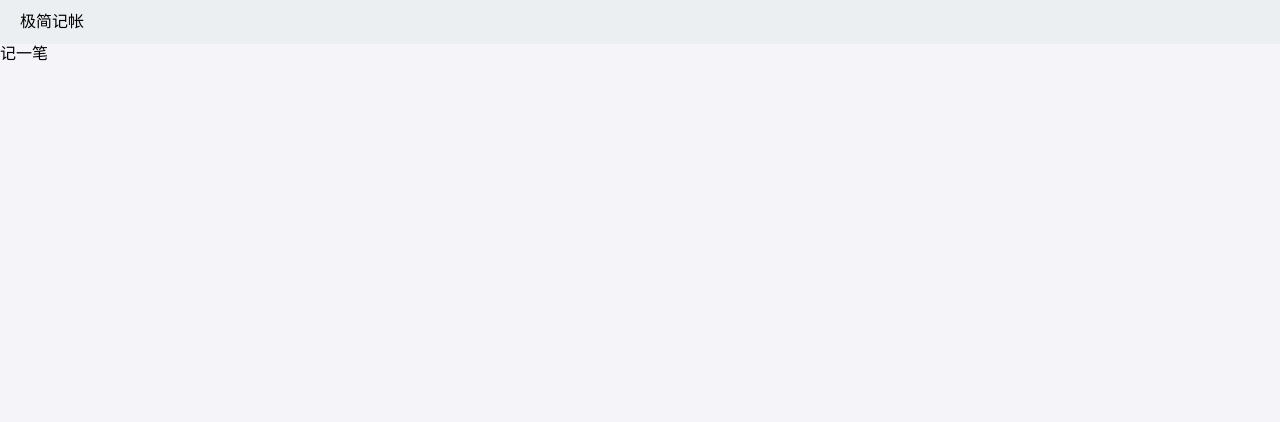
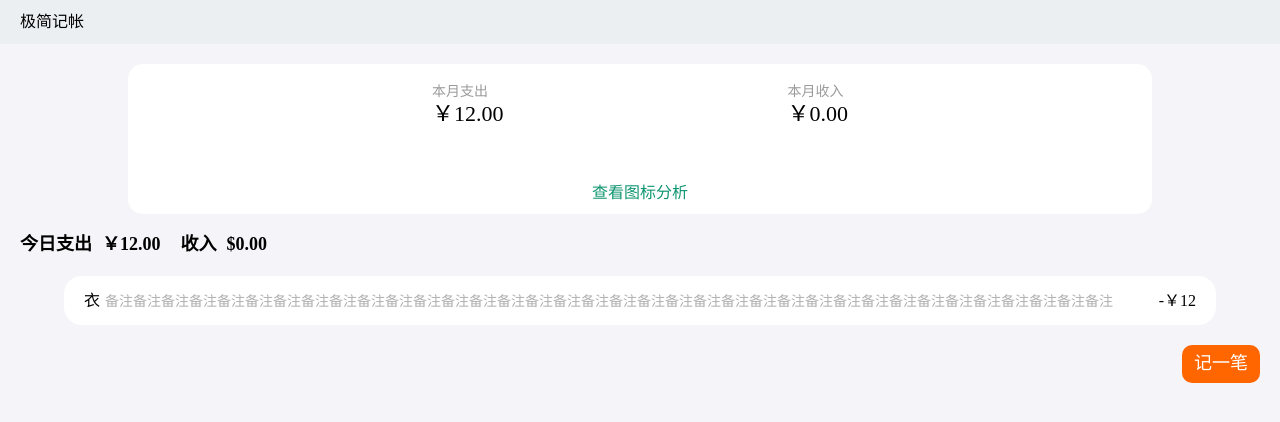
Before and after one commit to h666t/tally-react, a React app: page / in a window 1280 px wide. Shown: the top 422 px of the page. Built offline with nearby package versions, Linux system fonts and the light colour scheme.

Commit message:
compolete Home component HTML&CSS

```diff
--- a/src/components/Button.tsx
+++ b/src/components/Button.tsx
@@ -4,7 +4,7 @@ import styled from 'styled-components';
 const ButtonWrapper = styled.div`
     >button{
       font-size: 18px; border: none; padding: 8px 12px;
-      background: #f60; border-radius: 4px;
+      background: #f60; border-radius: 10px;
       color: white;
     }
 `
--- a/src/view/Home.tsx
+++ b/src/view/Home.tsx
@@ -2,23 +2,30 @@ import React from 'react';
 import {useHistory} from 'react-router-dom'
 import {Title} from './Home/Title';
 import styled from 'styled-components';
+import {RecordScreen} from './Home/RecordScreen';
+import {RecordDetail} from './Home/RecordDetail';
+import {Button} from '../components/Button';
 const HomePageWrapper = styled.div`
       .HomePageTittle{
         padding-left: 20px;
+      }
+      >.buttonWrapper{
+        display: flex;
+        justify-content: flex-end;
+        padding-top: 20px;
+        margin-right: 20px;
       }
 `
 const Home:React.FC = ()=>{
   const history = useHistory()
   return (
     <HomePageWrapper>
-<Title text={'极简记帐'} prefix={'HomePageTittle'} />
-
-<span onClick={()=>{
-  history.push('/Money')
-}}>
-  记一笔
-</span>
-
+      <Title text={'极简记帐'} prefix={'HomePageTittle'} />
+      <RecordScreen/>
+      <RecordDetail/>
+      <div className="buttonWrapper">
+        <Button onClick={()=>{history.push('/Money')}}>记一笔</Button>
+      </div>
     </HomePageWrapper>
   )
 }
--- /dev/null
+++ b/src/view/Home/RecordDetail.tsx
@@ -0,0 +1,51 @@
+import React from 'react';
+import styled from 'styled-components';
+import {RecordDetailList} from './RecordDetailList';
+
+const Detail = styled.div`
+    margin-top: 20px;
+    display: flex;
+    flex-direction: column;
+    >.title{
+      font-weight: bold;
+      font-size: 18px;
+      padding-left: 20px;
+      padding-bottom: 20px;
+      >.input{
+        span:nth-child(1){
+          padding-right: 10px;
+        }
+        span:nth-child(2){
+          padding-right: 20px;
+        }
+      }
+      >.output{
+        span:nth-child(1){
+          padding-right: 10px;
+        }
+        span:nth-child(2){
+          padding-right: 20px;
+        }
+      }
+    }
+`
+
+const RecordDetail:React.FC = () => {
+  return (
+    <Detail>
+      <div className={'title'}>
+        <span className={'input'}>
+          <span>今日支出</span>
+          <span>￥12.00</span>
+        </span>
+        <span className={'output'}>
+          <span>收入</span>
+          <span>$0.00</span>
+        </span>
+      </div>
+      <RecordDetailList/>
+    </Detail>
+  )
+}
+
+export {RecordDetail}
--- /dev/null
+++ b/src/view/Home/RecordDetailList.tsx
@@ -0,0 +1,48 @@
+import React from 'react';
+import styled from 'styled-components';
+
+const DetailListWrapper = styled.div`
+    display: flex;
+    justify-content: center;
+    >div{
+      width: 90vw;
+      border-radius: 18px;
+      background: white;
+      display: flex;
+      justify-content: space-between;
+      padding: 15px 20px;
+      >span:nth-child(1){
+          white-space:nowrap;
+          overflow:hidden;
+          text-overflow:ellipsis;
+        >span:nth-child(2){
+          color: #AFAFAF;
+          font-size: 14px;
+          padding: 5px;
+        }
+      }
+      >span:nth-child(2){
+        display: flex;
+        padding-left: 5px;
+      }
+    }
+`
+
+const RecordDetailList = () => {
+  return (
+    <DetailListWrapper>
+      <div>
+        <span>
+          <span>衣</span>
+        <span>备注备注备注备注备注备注备注备注备注备注备注备注备注备注备注备注备注备注备注备注备注备注备注备注备注备注备注备注备注备注备注备注备注备注备注备注</span>
+        </span>
+        <span>
+          <span>-</span>
+          <span>￥12</span>
+        </span>
+      </div>
+    </DetailListWrapper>
+  )
+}
+
+export {RecordDetailList}
--- /dev/null
+++ b/src/view/Home/RecordScreen.tsx
@@ -0,0 +1,68 @@
+import React from 'react';
+import styled from 'styled-components';
+
+const ScreenWrapper = styled.div`
+   display: flex;
+   justify-content: center;
+   margin-top: 20px;
+   >div{
+    display: flex;
+    position: relative;
+    height: 150px;
+    justify-content: space-evenly;
+    background: white;
+    width: 80%;
+    padding: 20px;
+    border-radius: 15px;
+    >.output{
+      display: flex;
+      flex-direction: column;
+      span:nth-child(1){
+        font-size: 14px;
+        color: #9b9b9b;
+      }
+      span:nth-child(2){
+        font-size: 22px;
+      }
+    }
+    >.input{
+      display: flex;
+      flex-direction: column;
+      span:nth-child(1){
+        color: #9b9b9b;
+        font-size: 14px;
+      }
+      span:nth-child(2){
+        font-size: 22px;
+      }
+    }
+    >.echart{
+      position: absolute;
+      bottom: 8%;
+      left: 50%;
+      transform: translateX(-50%);
+      color: #0F9570;
+     }
+   }
+
+`
+
+const RecordScreen = () => {
+  return (
+    <ScreenWrapper>
+      <div>
+        <span className={'output'}>
+        <span>本月支出</span>
+        <span>￥12.00</span>
+      </span>
+        <span className={'input'}>
+          <span>本月收入</span>
+          <span>￥0.00</span>
+      </span>
+        <span className={'echart'}>查看图标分析</span>
+      </div>
+    </ScreenWrapper>
+  )
+}
+
+export {RecordScreen}
--- a/src/view/Money/tagList/TagDetail.tsx
+++ b/src/view/Money/tagList/TagDetail.tsx
@@ -16,6 +16,7 @@ const TagDetailWrapper = styled.div`
       >input{
         border:none;
         line-height: 48px;
+        flex-grow: 1;
       }
     }
     >.buttonWrapper{
```
